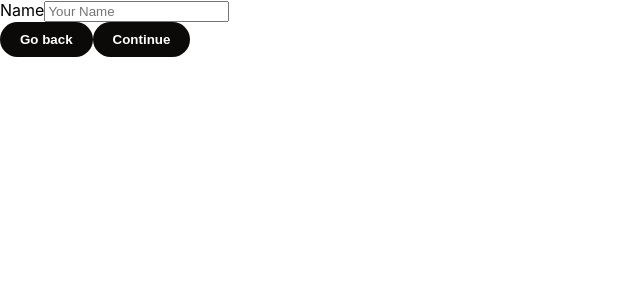
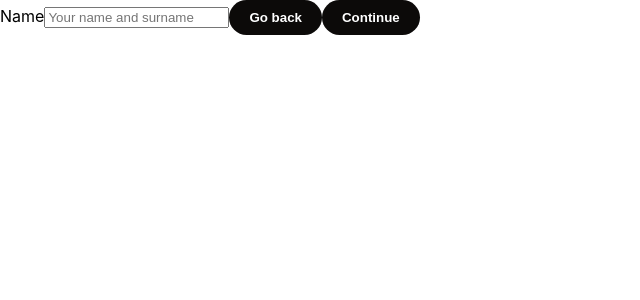
Before and after one commit to pikkukurkku/tenant_app, a React (Create React App) app: page /name in a window 1280 px wide. Shown: the top 300 px of the page, without its empty margins (0-640 px from the left). Built offline with nearby package versions, Linux system fonts and the light colour scheme.

Commit message:
basic structure set up

```diff
--- a/src/App.tsx
+++ b/src/App.tsx
@@ -1,15 +1,23 @@
-import React from "react";
+
 import { BrowserRouter as Router, Routes, Route } from "react-router-dom";
 import Home from "./pages/Home";
 import Name from "./pages/Name";
 import "./App.css";
+import Email from "./pages/Email";
+import Phone from "./pages/Phone";
+import Salary from "./pages/Salary";
+import Summary from "./pages/Summary";
 
 function App() {
   return (
     <Routes>
-   <Route path="/" element={<Home />} />
-   <Route path="/name" element={<Name />} />
-   </Routes>
+      <Route path="/" element={<Home />} />
+      <Route path="/name" element={<Name />} />
+      <Route path="/email" element={<Email />} />
+      <Route path="/phone" element={<Phone/>} />
+      <Route path="/salary" element={<Salary/>} />
+      <Route path="/summary" element={<Summary/>} />
+    </Routes>
   );
 }
 
--- /dev/null
+++ b/src/components/InputForm.tsx
@@ -0,0 +1,43 @@
+import React, { useState } from "react";
+import { useNavigate } from "react-router-dom";
+
+interface InputFormProps {
+    label: string;
+    type: string;
+    name: string;
+    placeholder: string;
+    localStorageKey: string;
+    nextRoute: string;
+}
+
+const InputForm: React.FC<InputFormProps> = ({ label, type, name, placeholder, localStorageKey, nextRoute }) => {
+    const [inputValue, setInputValue] = useState<string>("");
+    const navigate = useNavigate();
+
+    const handleSubmit = (e: React.FormEvent<HTMLFormElement>) => {
+        e.preventDefault();
+        localStorage.setItem(localStorageKey, inputValue);
+        navigate(nextRoute);
+    };
+
+    return (
+        <div className={name}>
+            <form className="form" onSubmit={handleSubmit}>
+                <label>{label}</label>
+                <input
+                    className="form-control mb-4"
+                    type={type}
+                    name={name}
+                    value={inputValue}
+                    onChange={(e) => setInputValue(e.target.value)}
+                    placeholder={placeholder}
+                    required
+                />
+                <button type="button">Go back</button>
+                <button type="submit">Continue</button>
+            </form>
+        </div>
+    );
+};
+
+export default InputForm;
--- /dev/null
+++ b/src/pages/Email.tsx
@@ -0,0 +1,18 @@
+import React from "react";
+import InputForm from "../components/InputForm";
+
+const Email: React.FC = () => {
+  return (
+      <InputForm
+          label="Email"
+          type="email"
+          name="email"
+          placeholder="Your e-mail"
+          localStorageKey="email"
+          nextRoute="/phone"
+      />
+  );
+};
+
+
+export default Email;
--- a/src/pages/Name.tsx
+++ b/src/pages/Name.tsx
@@ -1,21 +1,17 @@
 import React from "react";
+import InputForm from "../components/InputForm";
 
-function Name () {
-    return (
-<div className="Name">
-<form className="form">
-          <label>Name</label>
-          <input
-            className="form-control mb-4"
-            type="text"
-            name="name"
-            placeholder="Your Name"
-          />
-          </form>
-
-<button>Go back</button>
-<button>Continue</button>
-</div>
-)}
+const Name: React.FC = () => {
+  return (
+      <InputForm
+          label="Name"
+          type="name"
+          name="name"
+          placeholder="Your name and surname"
+          localStorageKey="name"
+          nextRoute="/email"
+      />
+  );
+};
 
 export default Name;
--- /dev/null
+++ b/src/pages/Phone.tsx
@@ -0,0 +1,18 @@
+import React from "react";
+import InputForm from "../components/InputForm";
+
+const Phone: React.FC = () => {
+    return (
+        <InputForm
+            label="Phone"
+            type="phone"
+            name="phone"
+            placeholder=""
+            localStorageKey="phone number"
+            nextRoute="/salary"
+        />
+    );
+  };
+
+
+export default Phone;
--- /dev/null
+++ b/src/pages/Salary.tsx
@@ -0,0 +1,33 @@
+import React from "react";
+import { useState } from "react";
+import { useNavigate } from "react-router-dom";
+
+
+function Salary () {
+    const [salary, setSalary] = useState("");
+    const navigate = useNavigate();
+
+    const handleSubmit = (e: React.FormEvent<HTMLFormElement>) => {
+        e.preventDefault();
+        localStorage.setItem("salary", salary);
+        navigate("/summary")
+      };
+    return (
+<div className="Salary">
+<form className="form" onSubmit={handleSubmit}>
+        <label>Your current salary</label>
+        <input
+          type="radio"
+          name="salary"
+          value={salary}
+          onChange={(e) => setSalary(e.target.value)}
+          required
+        />
+        <button>Go back</button>
+        <button type="submit">Continue</button>
+      </form>
+
+</div>
+)}
+
+export default Salary;
--- /dev/null
+++ b/src/pages/Summary.tsx
@@ -0,0 +1,41 @@
+import React, { useEffect, useState } from "react";
+
+const Summary: React.FC = () => {
+  const [name, setName] = useState("");
+  const [email, setEmail] = useState("");
+  const [phone, setPhone] = useState("");
+
+  useEffect(() => {
+    const storedName = localStorage.getItem("name");
+    if (storedName) {
+      setName(storedName);
+    }
+
+    const storedEmail = localStorage.getItem("email");
+    if (storedEmail) {
+      setEmail(storedEmail);
+    }
+
+    const storedPhone = localStorage.getItem("phone");
+    if (storedPhone) {
+      setPhone(storedPhone);
+    }
+  }, []);
+
+  return (
+    <div>
+      <h1>Summary</h1>
+      <p>
+        <strong>Name:</strong> {name}
+      </p>
+      <p>
+        <strong>Email:</strong> {email}
+      </p>
+      <p>
+        <strong>Phone:</strong> {phone}
+      </p>
+    </div>
+  );
+};
+
+export default Summary;
```
